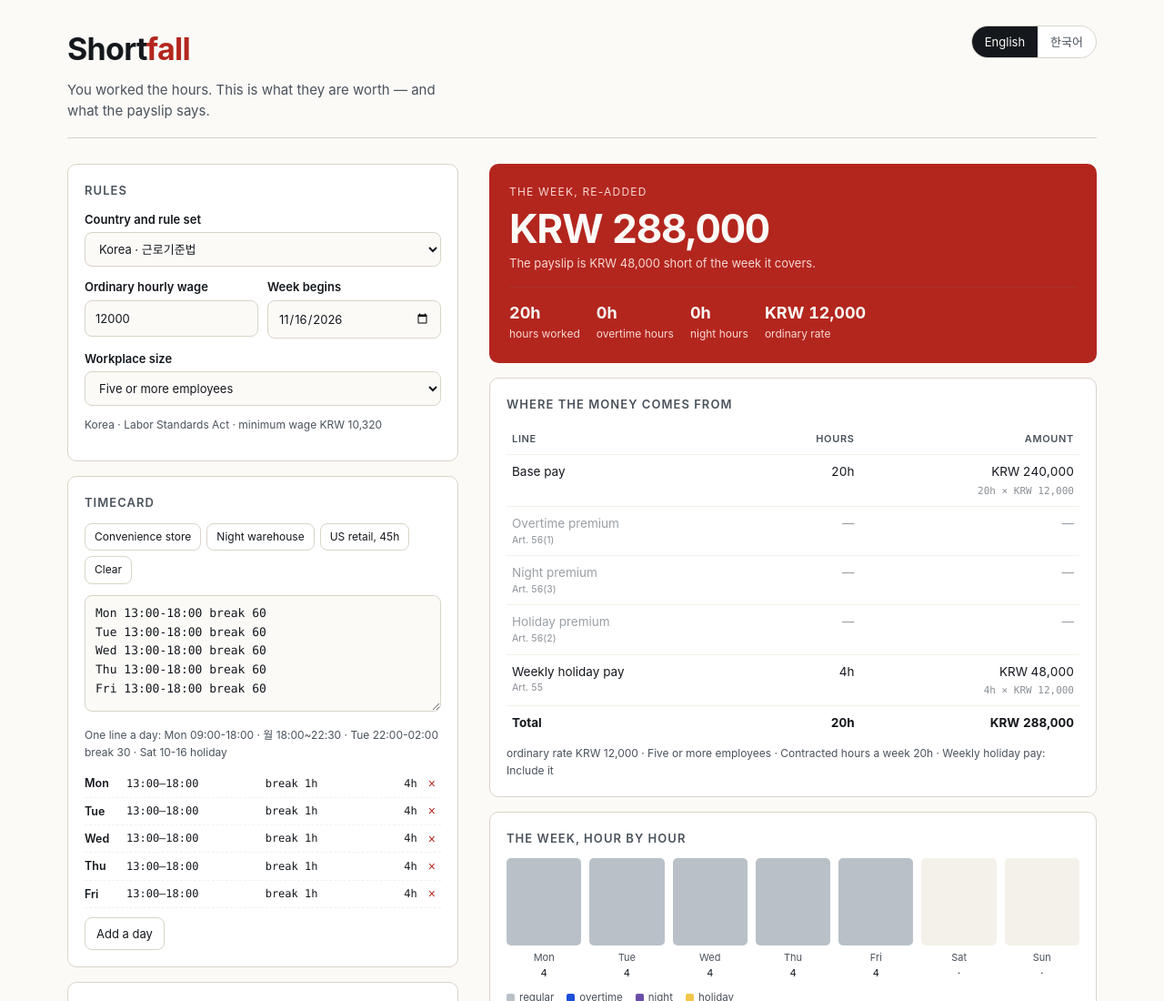
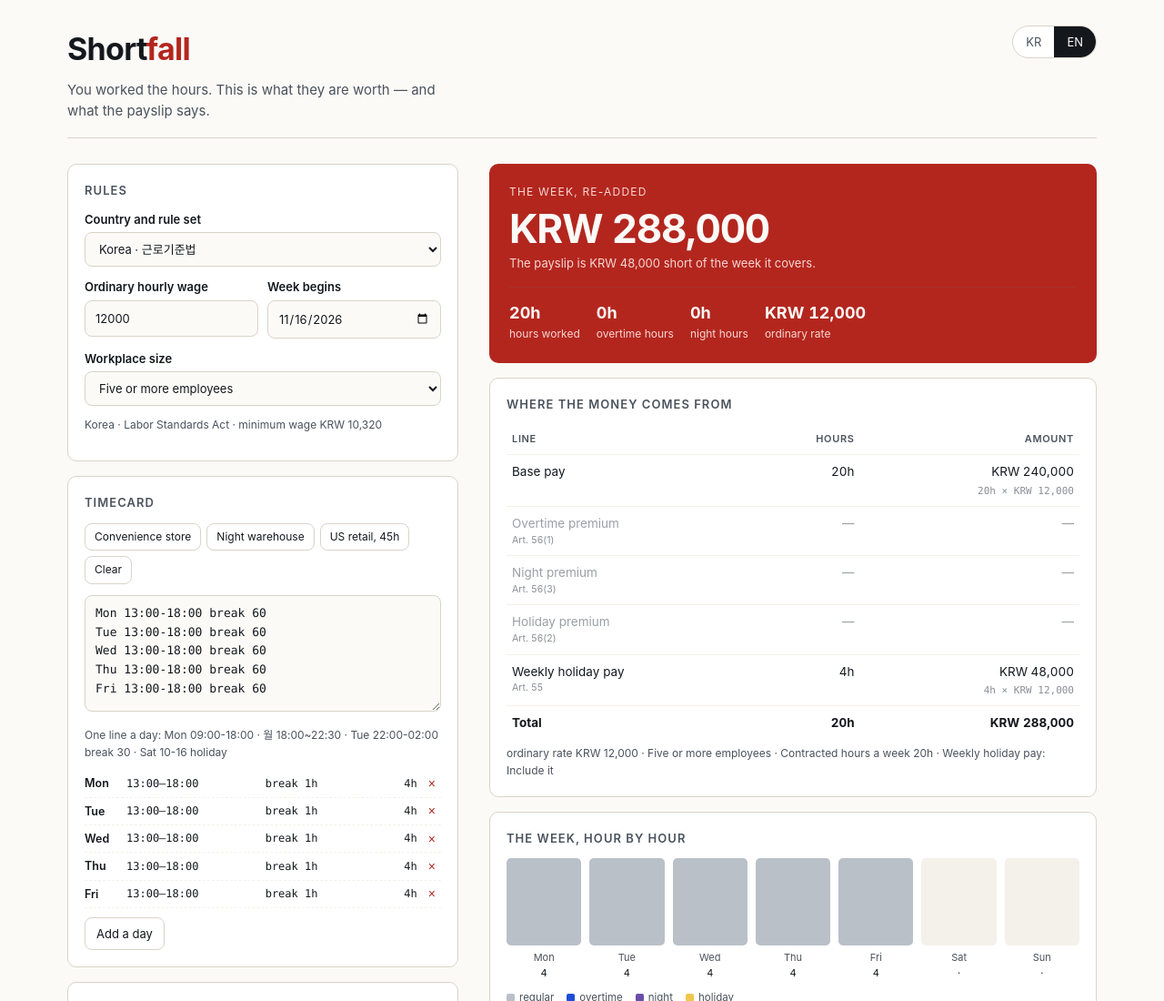
Before and after one commit to qkrrkdhzdl-arch/shortfall, a plain HTML site: page docs/index.html in a window 1280 px wide. Shown: the top 1100 px of the page at 91% size. Drawn offline with Linux system fonts and the light colour scheme.

Commit message:
Open in the browser's language, and add a Korean README

```diff
--- a/docs/app.js
+++ b/docs/app.js
@@ -12,6 +12,8 @@ const $ = (id) => document.getElementById(id);
 
 const I18N = {
   en: {
+    page_title: 'Shortfall — the payslip, re-added',
+    page_desc: 'Check a week of hours against the payslip. Korea\'s Labor Standards Act and the US FLSA, computed in the browser, with the formula behind every number.',
     tagline: 'You worked the hours. This is what they are worth — and what the payslip says.',
     rules_title: 'Rules',
     country: 'Country and rule set',
@@ -111,6 +113,8 @@ const I18N = {
     short_us_rules: 'US federal rules',
   },
   ko: {
+    page_title: 'Shortfall — 급여명세서를 다시 계산하다',
+    page_desc: '한 주 근무시간과 급여명세서를 대조합니다. 근로기준법과 미국 FLSA를 브라우저에서 계산하고, 모든 금액에 계산식을 함께 보여줍니다.',
     tagline: '일한 시간은 그대로인데, 그 시간이 얼마인지는 다시 계산해 봐야 합니다.',
     rules_title: '적용 기준',
     country: '국가와 규칙',
@@ -211,8 +215,17 @@ const I18N = {
   },
 };
 
+// The page opens in the language the browser asks for; the toggle overrides it
+// and the choice is remembered with the rest of the state.
+function detectLang() {
+  const list = navigator.languages && navigator.languages.length
+    ? navigator.languages
+    : [navigator.language || 'en'];
+  return list.some((tag) => /^ko/i.test(tag)) ? 'ko' : 'en';
+}
+
 const state = {
-  lang: 'en',
+  lang: detectLang(),
   country: 'kr',
   rate: '12000',
   weekStart: '',
@@ -274,6 +287,9 @@ function readSettings() {
 
 function applyLanguage() {
   document.documentElement.lang = state.lang;
+  document.title = t('page_title');
+  const description = document.querySelector('meta[name="description"]');
+  if (description) description.setAttribute('content', t('page_desc'));
   document.querySelectorAll('[data-t]').forEach((el) => {
     el.textContent = t(el.dataset.t);
   });
--- a/docs/index.html
+++ b/docs/index.html
@@ -16,9 +16,9 @@
       <h1>Short<span>fall</span></h1>
       <p data-t="tagline">You worked the hours. This is what they are worth — and what the payslip says.</p>
     </div>
-    <div class="lang" role="group" aria-label="Language">
-      <button type="button" data-lang="en" aria-pressed="true">English</button>
-      <button type="button" data-lang="ko" aria-pressed="false">한국어</button>
+    <div class="lang" role="group" aria-label="Language / 언어">
+      <button type="button" data-lang="ko" aria-pressed="false" aria-label="한국어로 보기">KR</button>
+      <button type="button" data-lang="en" aria-pressed="true" aria-label="Read in English">EN</button>
     </div>
   </header>
 
```
Also changed, not shown: 2 other files.
